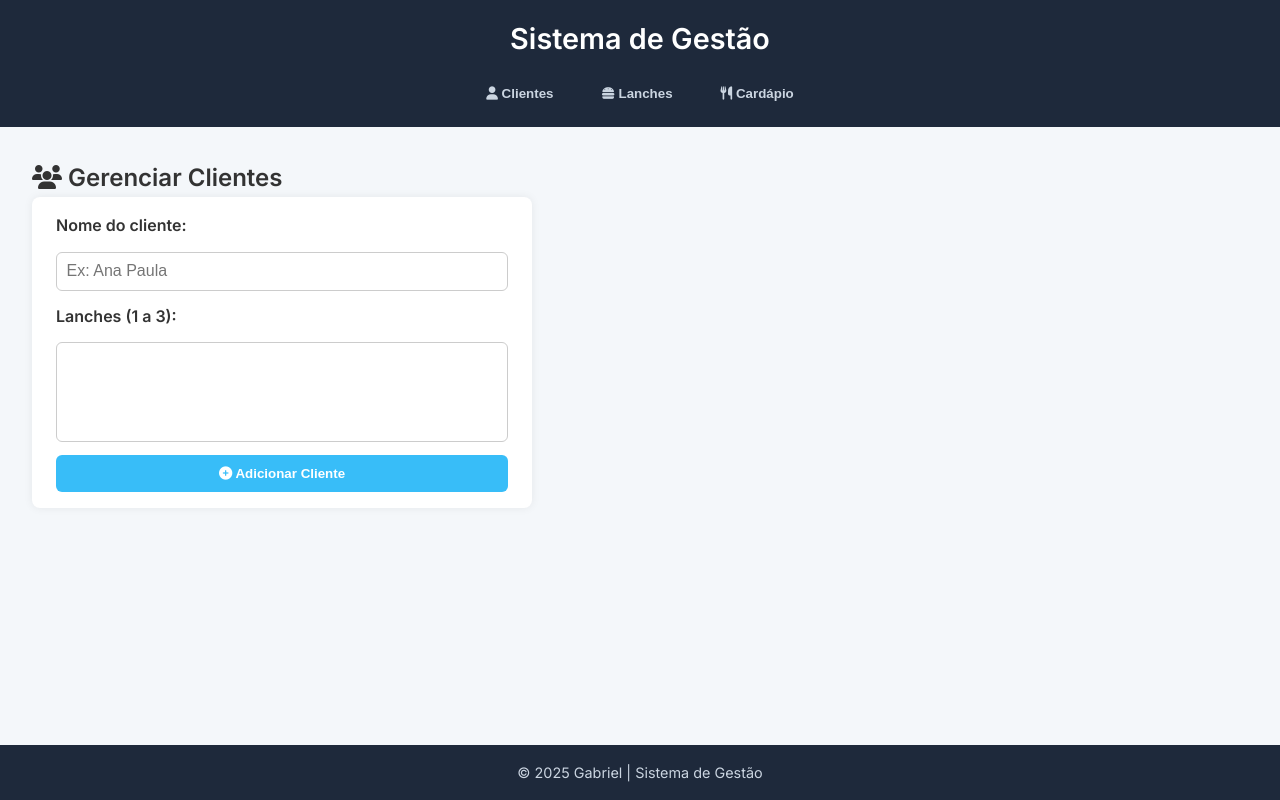
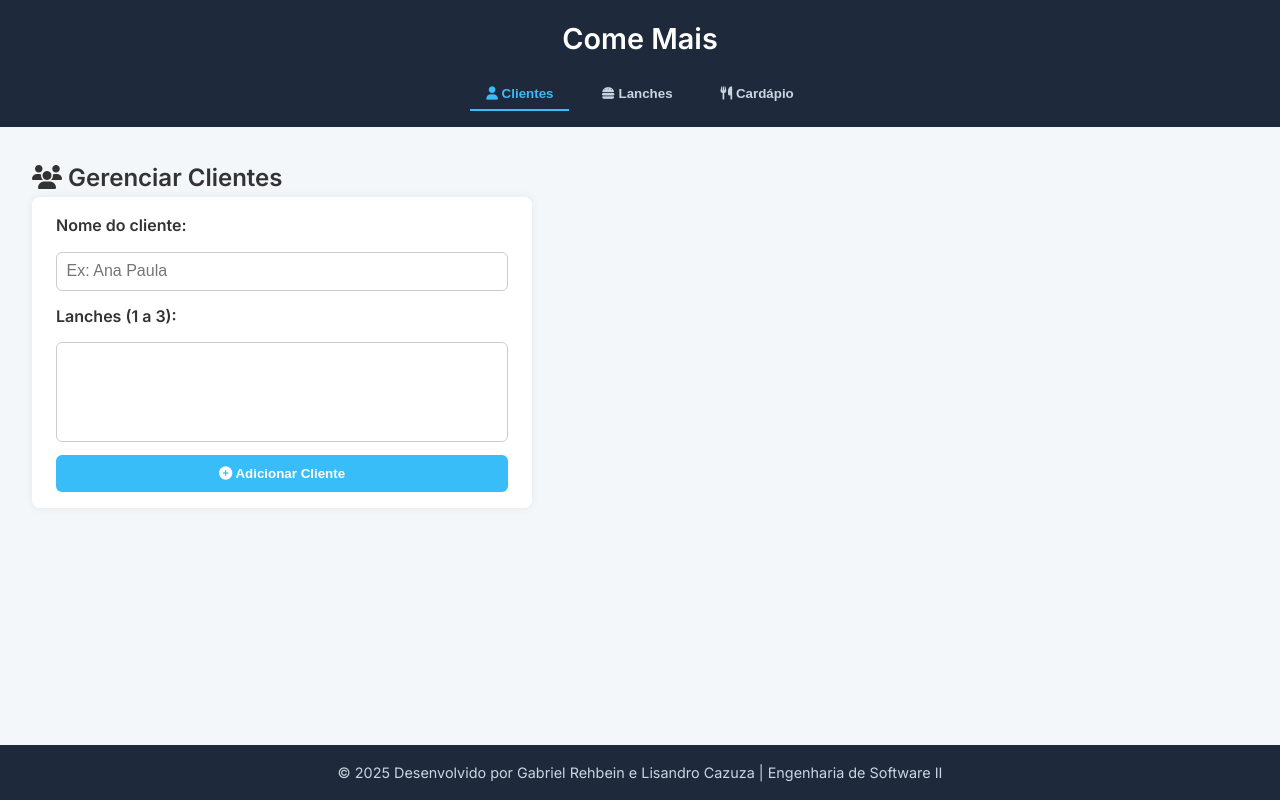
Before and after one commit to RLisandro/Come-Mais-, a website: page public/index.html in a window 1280 px wide. Drawn offline with Linux system fonts and the light colour scheme; no server answers.

Commit message:
versao 7.0

```diff
--- a/app.js
+++ b/app.js
@@ -1,5 +1,8 @@
 const express = require("express");
 const app = express();
+const cors = require('cors');
+app.use(cors());
+
 app.use(express.json());
 
 const sistema = require("./sistema");
--- /dev/null
+++ b/log_clientes.txt
@@ -0,0 +1 @@
+[2025-06-11T10:16:14.286Z] Evento: cliente_adicionado | Nome: Gabriel
--- a/package.json
+++ b/package.json
@@ -12,6 +12,7 @@
   "license": "ISC",
   "type": "commonjs",
   "dependencies": {
+    "cors": "^2.8.5",
     "express": "^5.1.0",
     "open": "^10.1.2"
   },
--- a/public/index.html
+++ b/public/index.html
@@ -8,7 +8,7 @@
   <!-- Estilos -->
   <link rel="stylesheet" href="style.css" />
   <link rel="stylesheet" href="responsive.css" />
-  <link rel="stylesheet" href="animation.css" />
+  <link rel="stylesheet" href="animacao.css" />
 
   <!-- Fontes e Ícones -->
   <link rel="preconnect" href="https://fonts.googleapis.com">
@@ -17,7 +17,7 @@
 </head>
 <body>
   <header>
-    <h1>Sistema de Gestão</h1>
+    <h1>Come Mais</h1>
     <nav>
       <button id="tab-clientes" class="tab active" aria-label="Clientes">
         <i class="fas fa-user"></i> Clientes
@@ -74,7 +74,7 @@
   </main>
 
   <footer>
-    <p>&copy; 2025 Gabriel | Sistema de Gestão</p>
+    <p>&copy; 2025 Desenvolvido por Gabriel Rehbein e Lisandro Cazuza | Engenharia de Software II</p>
   </footer>
 
   <script src="script.js" defer></script>
```
Also changed, not shown: 1 other file.
